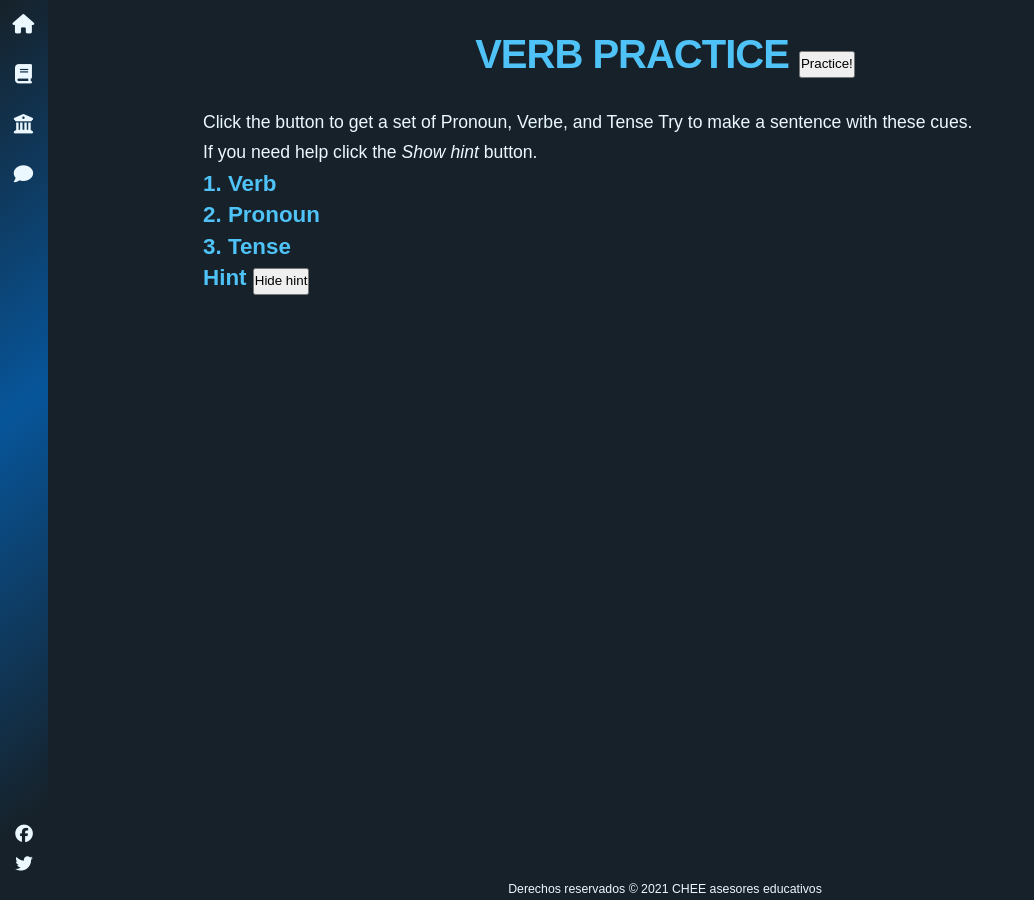
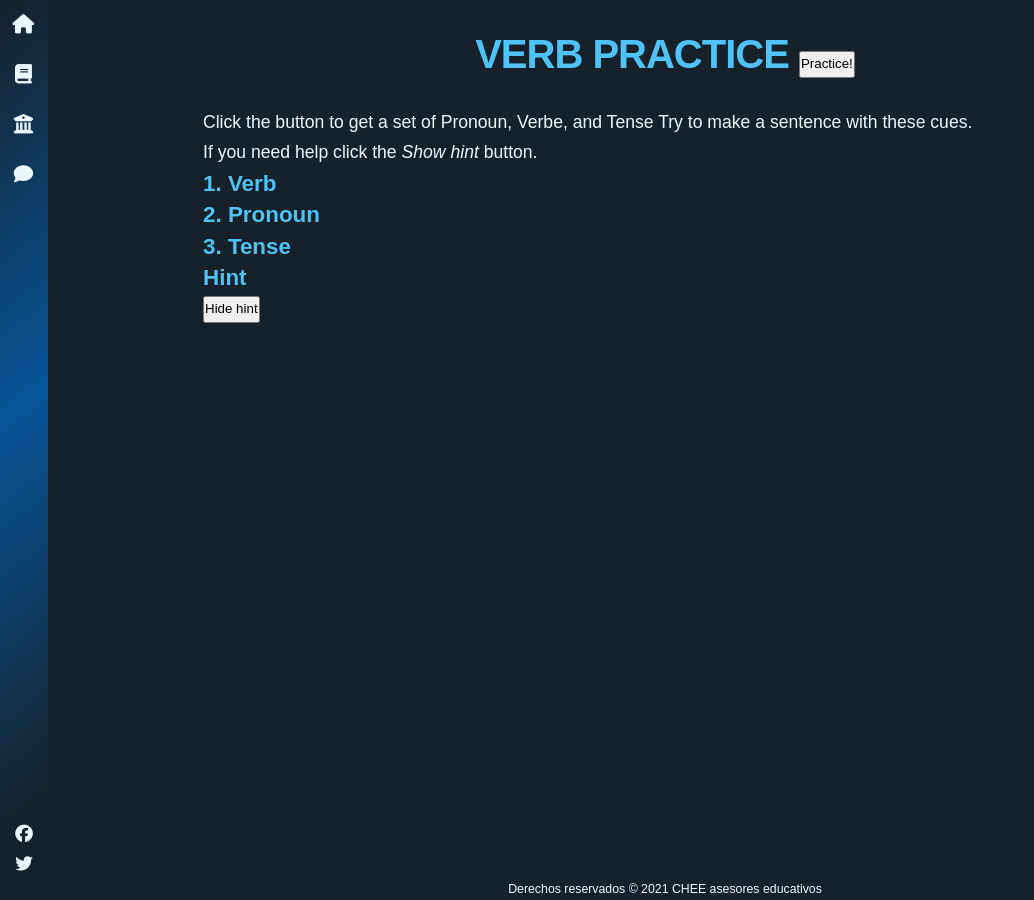
Before and after one commit to camachevaz/ESL, a Jekyll site: the page built from _posts/2021-12-14-verbos.markdown, in a window 1280 px wide. Shown: the whole page, without its empty margins (0-1034 px from the left). Built offline with Jekyll 4.4.1, drawn with Linux system fonts in a browser that asks for light colours; nearby versions of some CDN libraries; some web fonts are replaced.

Commit message:
Update 2021-12-14-verbos.markdown

```diff
--- a/_posts/2021-12-14-verbos.markdown
+++ b/_posts/2021-12-14-verbos.markdown
@@ -14,17 +14,19 @@
 
 ## 1. Verb
 
-<p style="font-weight:bold;text-transformation:uppercase;" id="verb"></p>
+<p id="verb"></p>
 
 ## 2. Pronoun
 
-<p style="font-weight:bold;text-transformation:uppercase;" id="pronoun"></p>
+<p id="pronoun"></p>
 
 ## 3. Tense
 
-<p style="font-weight:bold;text-transformation:uppercase;" id="tense"></p>
+<p id="tense"></p>
 
-## Hint <button id="toggle" type="button" value="Practice!" onclick="toggleHint()">Hide hint</button>
+## Hint
+
+<button id="toggle" type="button" value="Practice!" onclick="toggleHint()">Hide hint</button>
 
 {% comment %}
 <table id="verbs">
```
